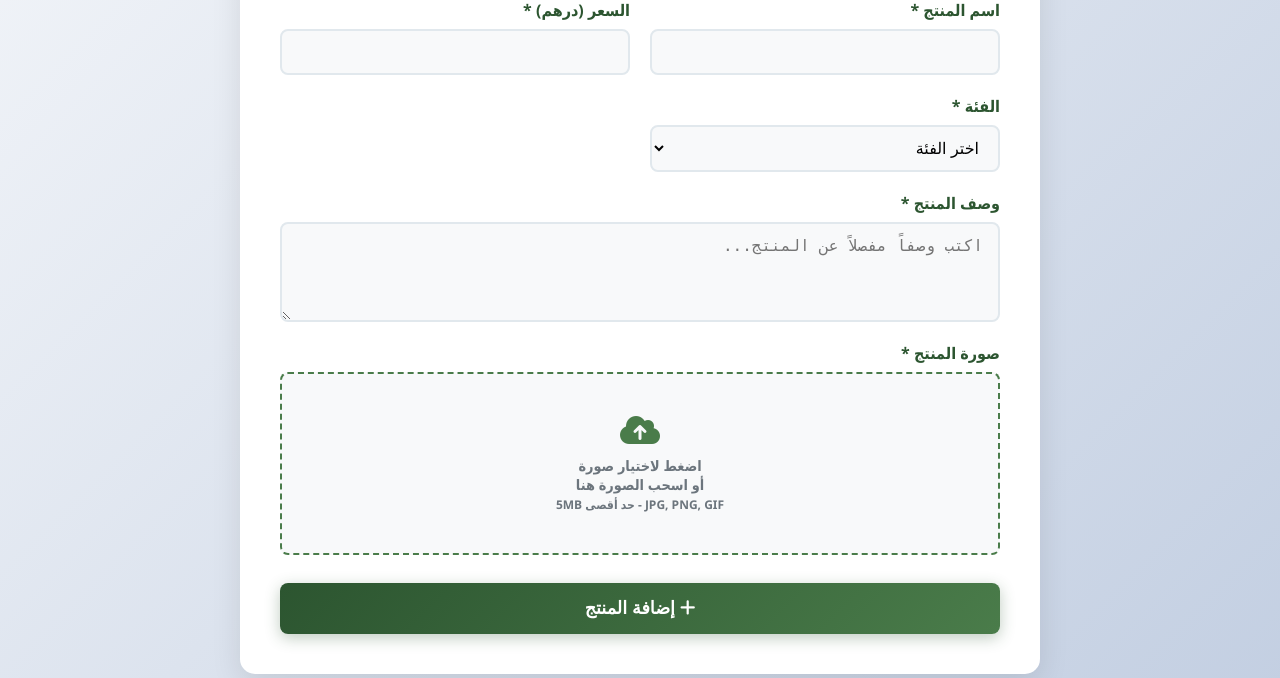
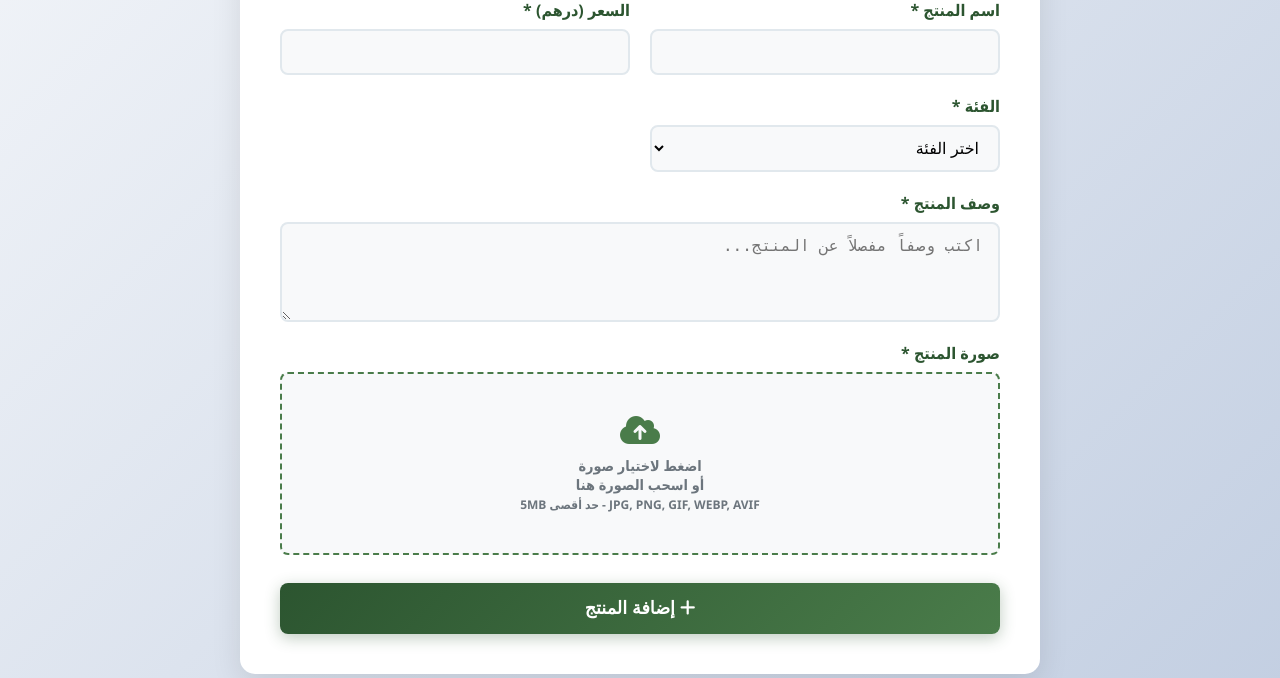
Before and after one commit to ayoub21dev/ZenBladi-V2, a PHP site: page /Seller/add-product.php in a window 1280 px wide. Shown: the part 284-962 px from the top of the page. Run offline with PHP 8.4, Linux system fonts and the light colour scheme; the visitor is signed in with stand-in values (Sample User, id 1); data that the repository does not hold is empty.

Commit message:
fix(product-images): correct image path handling and add webp/avif support
- Fix relative path conversion for product images to work from project root
- Add support for webp and avif image formats in upload validation
- Update error messages and UI text to reflect new supported formats

```diff
--- a/frontEnd/Seller/add-product.php
+++ b/frontEnd/Seller/add-product.php
@@ -43,7 +43,7 @@ if ($_SERVER['REQUEST_METHOD'] === 'POST') {
     } else {
         // Handle image upload
         $upload_dir = '../assest/img_Products/';
-        $allowed_types = ['image/jpeg', 'image/jpg', 'image/png', 'image/gif'];
+        $allowed_types = ['image/jpeg', 'image/jpg', 'image/png', 'image/gif', 'image/webp', 'image/avif'];
         $max_size = 5 * 1024 * 1024; // 5MB
 
         $file_info = $_FILES['image'];
@@ -53,7 +53,7 @@ if ($_SERVER['REQUEST_METHOD'] === 'POST') {
         $file_ext = strtolower(pathinfo($file_info['name'], PATHINFO_EXTENSION));
 
         if (!in_array($file_type, $allowed_types)) {
-            $message = 'نوع الملف غير مدعوم. يرجى اختيار صورة (JPG, PNG, GIF)';
+            $message = 'نوع الملف غير مدعوم. يرجى اختيار صورة (JPG, PNG, GIF, WEBP, AVIF)';
             $messageType = 'error';
         } elseif ($file_size > $max_size) {
             $message = 'حجم الملف كبير جداً. الحد الأقصى 5 ميجابايت';
@@ -391,7 +391,7 @@ if ($_SERVER['REQUEST_METHOD'] === 'POST') {
                                     <div class="file-input-text">
                                         <strong>اضغط لاختيار صورة</strong><br>
                                         أو اسحب الصورة هنا<br>
-                                        <small>JPG, PNG, GIF - حد أقصى 5MB</small>
+                                        <small>JPG, PNG, GIF, WEBP, AVIF - حد أقصى 5MB</small>
                                     </div>
                                 </div>
                             </label>
```
Also changed, not shown: frontEnd/alll_Product.php (+15 -3 lines), frontEnd/assest/img_Products/684479262acd1_1749317926.png (added).
